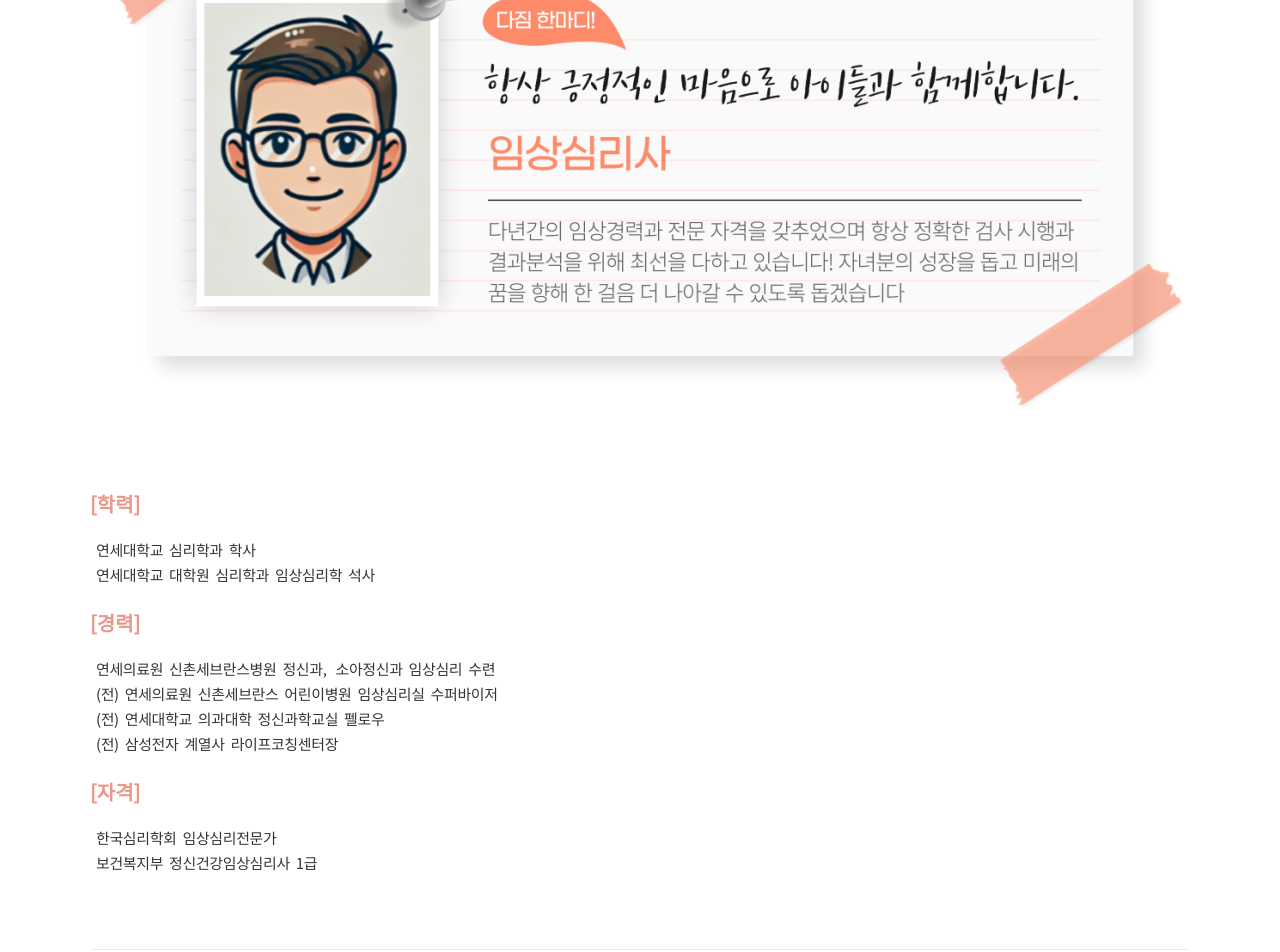
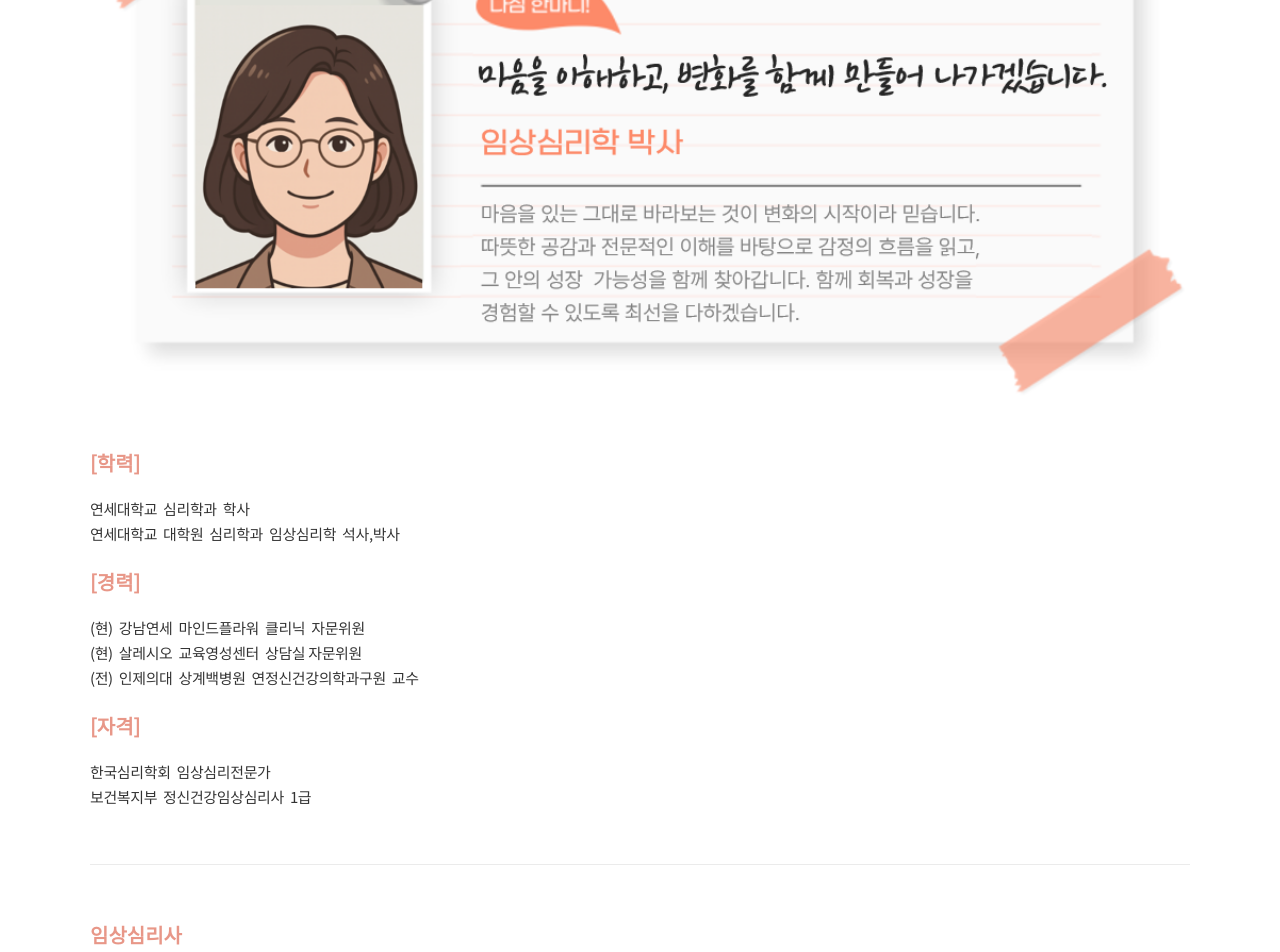
Before and after one commit to HBRCKR/minflower-web, a SvelteKit app: page /clinic/experts in a window 1280 px wide. Shown: the part 1720-2672 px from the top of the page. Built offline with nearby package versions, Linux system fonts and the light colour scheme; no server answers.

Commit message:
프로필 사진 추가

```diff
--- a/src/routes/(app)/clinic/experts/+page.svelte
+++ b/src/routes/(app)/clinic/experts/+page.svelte
@@ -137,6 +137,118 @@
 									<div class="space"></div>
 								</div>
 							</div>
+
+							<div class="component_box _component" data-index="0">
+								<div class="txt_box">
+									<div class="txt_component color1 big align_l t_space " style="color:rgb(232, 151, 136)">
+										<h4>자문위원</h4>
+									</div>
+								</div>
+							</div>
+
+							<div class="component_box component_margin _component" data-index="1">
+								<div class="gallery_area _image_view_container type5 align_l v_align_m black_bg sma   txt_none">
+									<ul class="_image_view_con">
+										<li class="  _image_view_btn" data-img-src="experts/mosad1OiQb.png" data-img-index="0" data-img-title="">
+											<div class="gallery_img">
+                                                <a href="index.html@link=6k5egbo0.html#">
+                                                <img src="experts/01__02_0_5.png" alt="">
+                                                </a>
+                                            </div>
+											<div class="mask_bg" style="opacity:0; filter: alpha(opacity=0)"></div>
+											<div class="gallery_txt">
+												<div class="w1">
+													<div class="w2">
+														<div class="w3">
+															<h3><span></span></h3>
+														</div>
+													</div>
+												</div>
+											</div>
+										</li>
+									</ul>
+								</div>
+							</div>
+							<div class="component_box _component" data-index="2">
+								<div class="txt_box">
+									<div class="txt_component color1 big align_l t_space " style="color:rgb(232, 151, 136)">
+										<h4>[학력]</h4>
+									</div>
+								</div>
+							</div>
+							<div class="component_box _component" data-index="3">
+								<div class="txt_box">
+									<div class="txt_component color1 big align_l t_space ">
+										<p>연세대학교&nbsp;
+											심리학과&nbsp;
+											학사<br>연세대학교&nbsp;
+											대학원&nbsp;
+											심리학과&nbsp;
+											임상심리학&nbsp;
+											석사,박사</p>
+									</div>
+								</div>
+							</div>
+							<div class="component_box _component" data-index="4">
+								<div class="txt_box">
+									<div class="txt_component color1 big align_l t_space " style="color:rgb(232, 151, 136)">
+										<h4>[경력]</h4>
+									</div>
+								</div>
+							</div>
+							<div class="component_box _component" data-index="5">
+								<div class="txt_box">
+									<div class="txt_component color1 big align_l t_space ">
+										<p>(현)&nbsp;
+											강남연세&nbsp;
+											마인드플라워&nbsp;
+											클리닉&nbsp;
+											자문위원<br>(현)&nbsp;
+											살레시오&nbsp;
+											교육영성센터&nbsp;
+											상담실&nbsp;자문위원<br>(전)&nbsp;
+											인제의대&nbsp;
+											상계백병원&nbsp;
+											연정신건강의학과구원&nbsp;
+											교수</p>
+									</div>
+								</div>
+							</div>
+							<div class="component_box _component" data-index="6">
+								<div class="txt_box">
+									<div class="txt_component color1 big align_l t_space " style="color:rgb(232, 151, 136)">
+										<h4>[자격]</h4>
+									</div>
+								</div>
+							</div>
+							<div class="component_box _component" data-index="7">
+								<div class="txt_box">
+									<div class="txt_component color1 big align_l t_space ">
+										<p>한국심리학회&nbsp;
+											임상심리전문가<br>
+											보건복지부&nbsp;
+											정신건강임상심리사&nbsp;
+											1급
+										</p>
+									</div>
+								</div>
+							</div>
+							<div class="component_box _component" data-index="8">
+								<div class="division_line">
+									<div class="space"></div>
+								</div>
+							</div>
+							<div class="component_box _component" data-index="9">
+								<div class="division_line">
+									<div class="line"></div>
+								</div>
+							</div>
+							<div class="component_box _component" data-index="10">
+								<div class="division_line">
+									<div class="space"></div>
+								</div>
+							</div>
+
 							<div class="component_box _component" data-index="11">
 								<div class="txt_box">
 									<div class="txt_component color1 big align_l t_space " style="color:rgb(232, 151, 136)">
```
Also changed, not shown: static/clinic/experts/01__02_0_4.png (added), static/clinic/experts/01__02_0_5.png (added).
